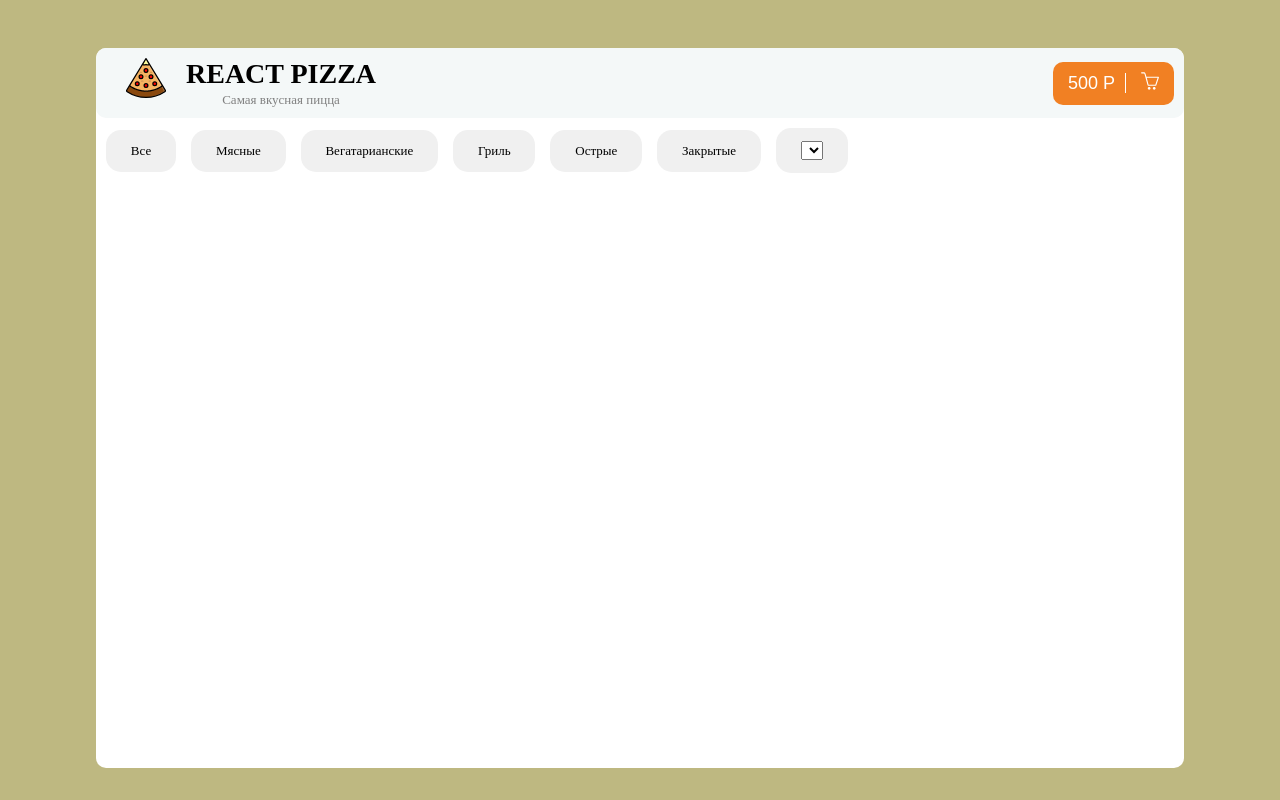
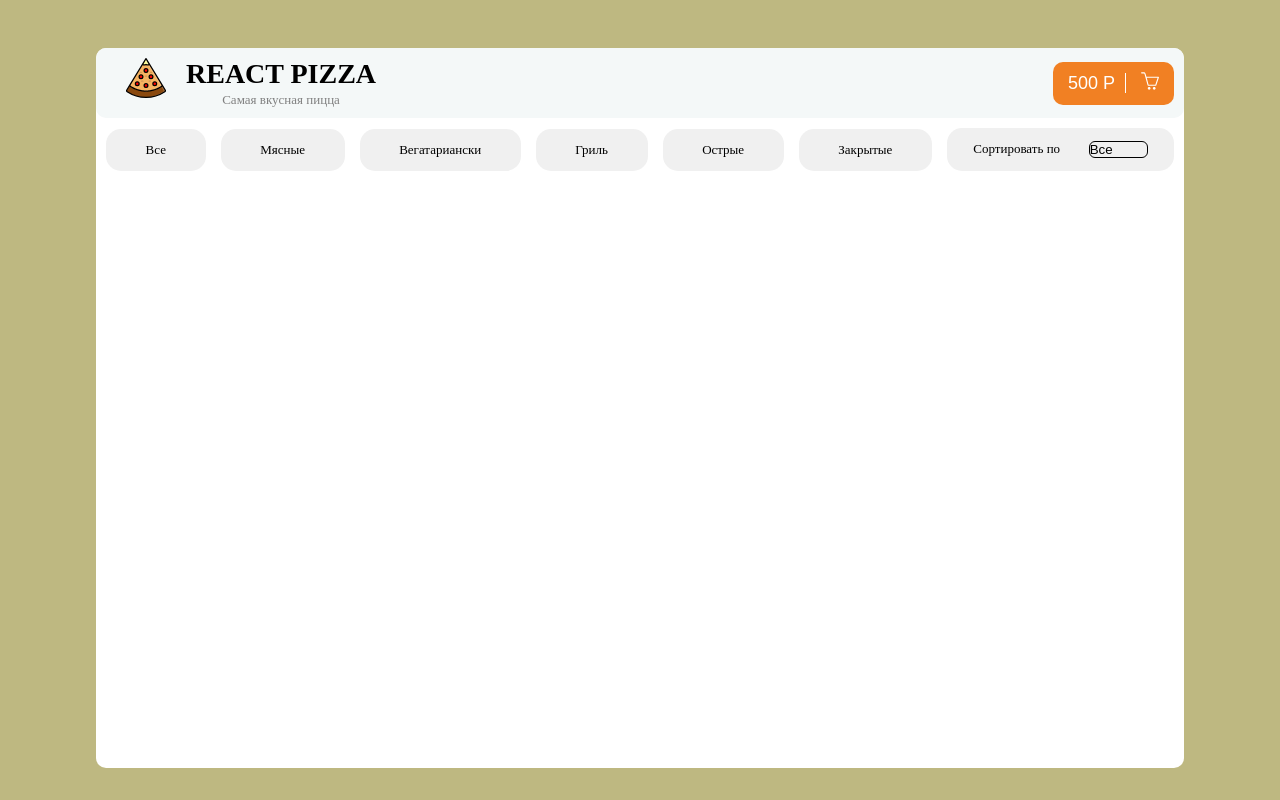
Before and after one commit to drozd12321/React-Typescript, a React (Vite) app: page / in a window 1280 px wide. Built offline with nearby package versions, Linux system fonts and the light colour scheme.

Commit message:
ComponentCategory

```diff
--- a/src/components/category/Category.module.scss
+++ b/src/components/category/Category.module.scss
@@ -2,15 +2,15 @@
   display: flex;
   justify-content: space-between;
   align-items: center;
-  width: 70%;
+  width: 100%;
   .item {
     text-align: center;
     margin-top: 10px;
     background-color: rgb(240, 240, 240);
     border-radius: 15px;
     padding: 13px;
-    flex-grow: 0.95;
-    flex-shrink: 0.95;
+    flex-grow: 1;
+    flex-shrink: 1;
     gap: 10px;
     margin-right: 15px;
     font-size: 13px;
@@ -21,4 +21,7 @@
   .item:last-child {
     margin-right: 10px;
   }
+  .sort {
+    width: 100%;
+  }
 }
--- a/src/components/category/Category.tsx
+++ b/src/components/category/Category.tsx
@@ -1,15 +1,17 @@
 import React from "react";
 import styles from "./Category.module.scss";
 import Sort from "../sort/Sort";
+import { category } from "../../data/data";
 const Category = () => {
   return (
     <div className={styles.category}>
-      <div className={styles.item}>Все</div>
-      <div className={styles.item}>Мясные</div>
-      <div className={styles.item}>Вегатарианские</div>
-      <div className={styles.item}>Гриль</div>
-      <div className={styles.item}>Острые</div>
-      <div className={styles.item}>Закрытые</div>
+      {category.map((categ, index) => {
+        return (
+          <div key={index} className={styles.item}>
+            {categ}
+          </div>
+        );
+      })}
       <div className={styles.item}>
         <Sort />
       </div>
--- a/src/components/sort/Sort.module.scss
+++ b/src/components/sort/Sort.module.scss
@@ -0,0 +1,14 @@
+.sort {
+  display: flex;
+  justify-content: space-around;
+
+  select {
+    appearance: none;
+    background-color: transparent;
+    width: 59px;
+    margin-left: 2px;
+    border: 1px solid black;
+    border-radius: 6px;
+    cursor: pointer;
+  }
+}
--- a/src/components/sort/Sort.tsx
+++ b/src/components/sort/Sort.tsx
@@ -1,11 +1,27 @@
 import React, { useState } from "react";
-
+import styles from "./Sort.module.scss";
+import { category } from "../../data/data";
 const Sort = () => {
-  const [sort, setSort] = useState("Все");
+  const [sort, setSort] = useState("");
   return (
-    <div>
-      <label htmlFor="sort"></label>
-      <select name="sort" id="sort" value={sort}></select>
+    <div className={styles.sort}>
+      <label htmlFor="sort">Сортировать по</label>
+      <select
+        name="sort"
+        id="sort"
+        value={sort}
+        onChange={(event) => {
+          setSort(event.target.value);
+        }}
+      >
+        {category.map((categ, index) => {
+          return (
+            <option key={index} value={categ}>
+              {categ}
+            </option>
+          );
+        })}
+      </select>
     </div>
   );
 };
--- /dev/null
+++ b/src/data/data.ts
@@ -0,0 +1,8 @@
+export const category: string[] = [
+  "Все",
+  "Мясные",
+  "Вегатариански",
+  "Гриль",
+  "Острые",
+  "Закрытые",
+];
```
